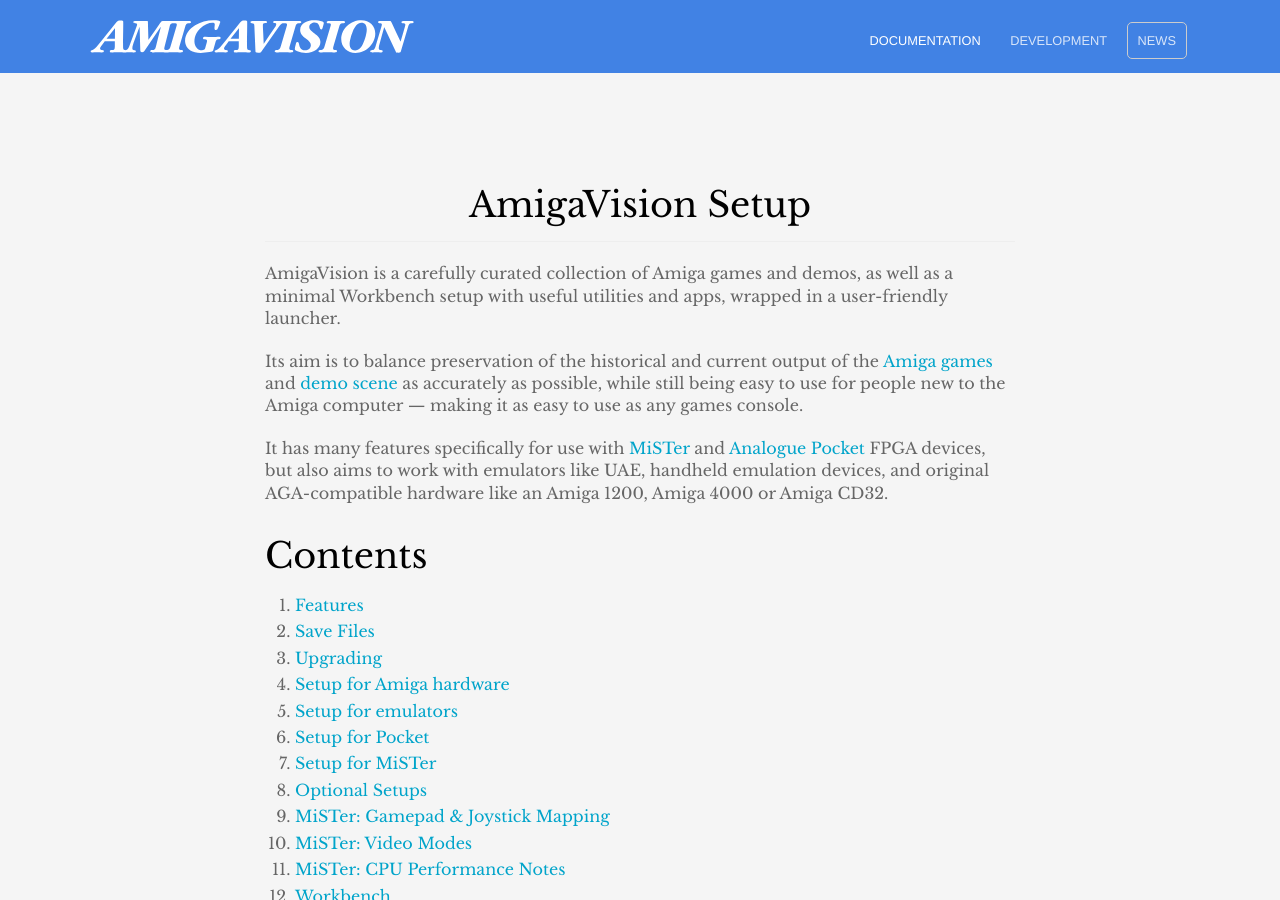
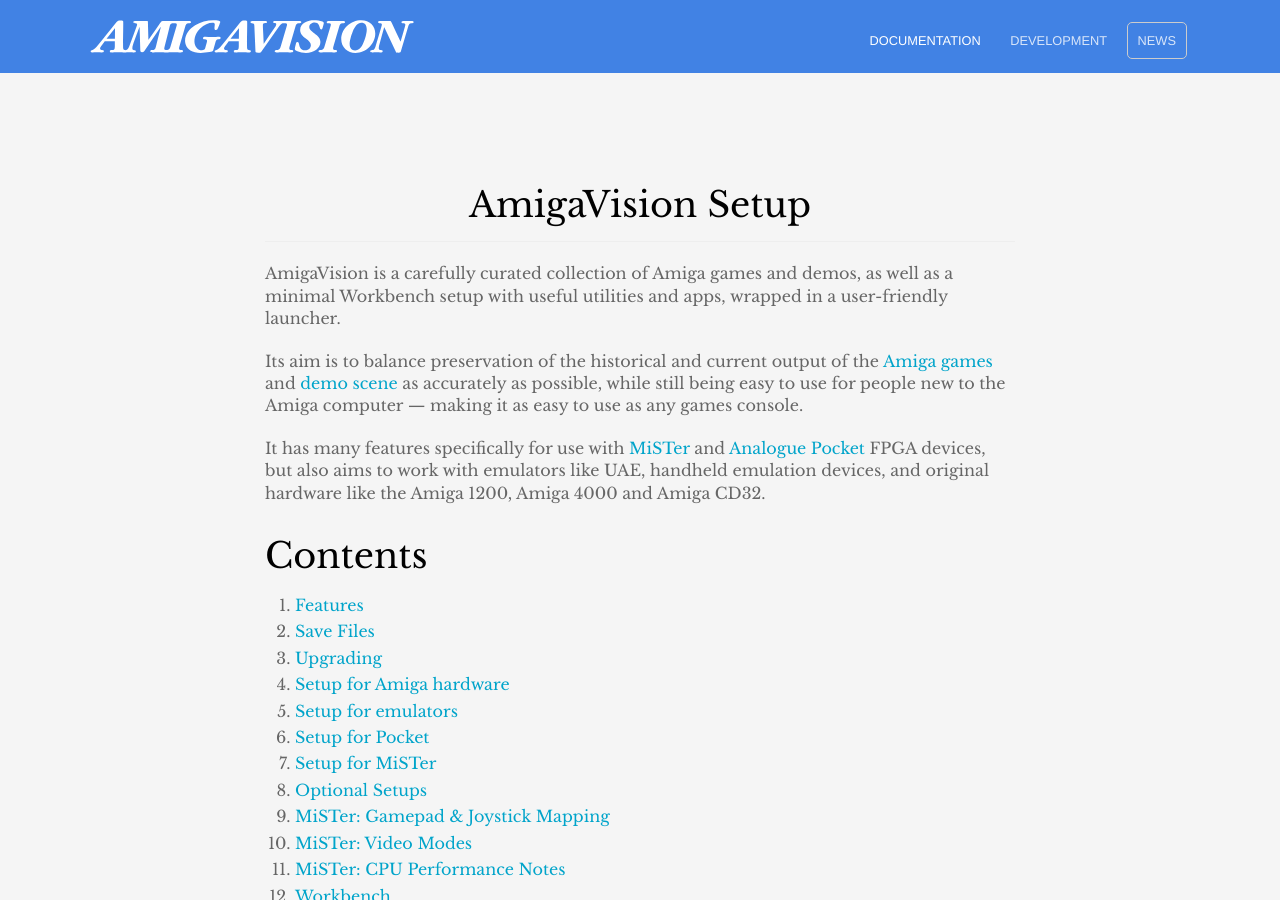
Before and after one commit to amigavision/amigavision.github.io, a Jekyll site: the page built from docs.md, in a window 1280 px wide and 900 px high. Built offline with Jekyll 4.4.1, drawn with Linux system fonts in a browser that asks for light colours.

Commit message:
Remove unnecessary detail

```diff
--- a/docs.md
+++ b/docs.md
@@ -6,7 +6,7 @@
 
 Its aim is to balance preservation of the historical and current output of the [Amiga games] and [demo scene] as accurately as possible, while still being easy to use for people new to the Amiga computer — making it as easy to use as any games console.
 
-It has many features specifically for use with [MiSTer] and [Analogue Pocket] FPGA devices, but also aims to work with emulators like UAE, handheld emulation devices, and original AGA-compatible hardware like an Amiga 1200, Amiga 4000 or Amiga CD32.
+It has many features specifically for use with [MiSTer] and [Analogue Pocket] FPGA devices, but also aims to work with emulators like UAE, handheld emulation devices, and original hardware like the Amiga 1200, Amiga 4000 and Amiga CD32.
 
 ## Contents
 
```
